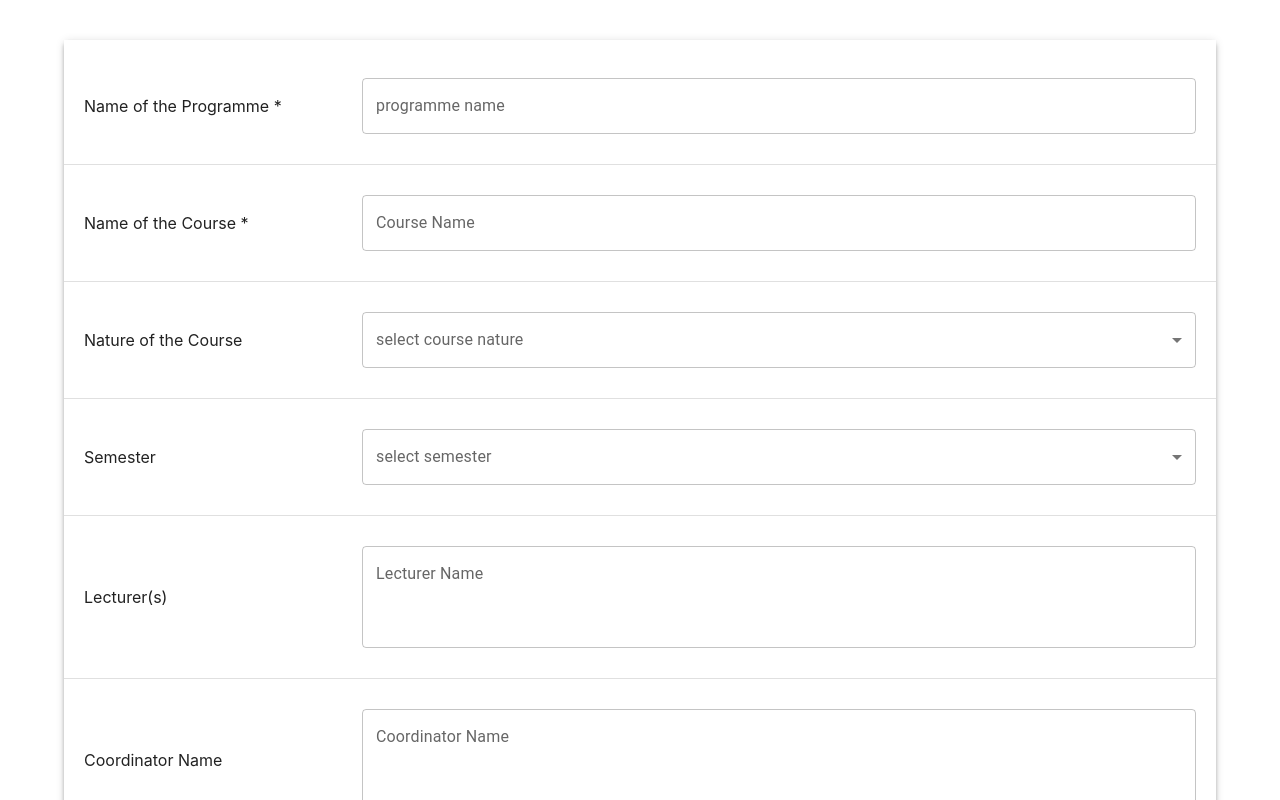
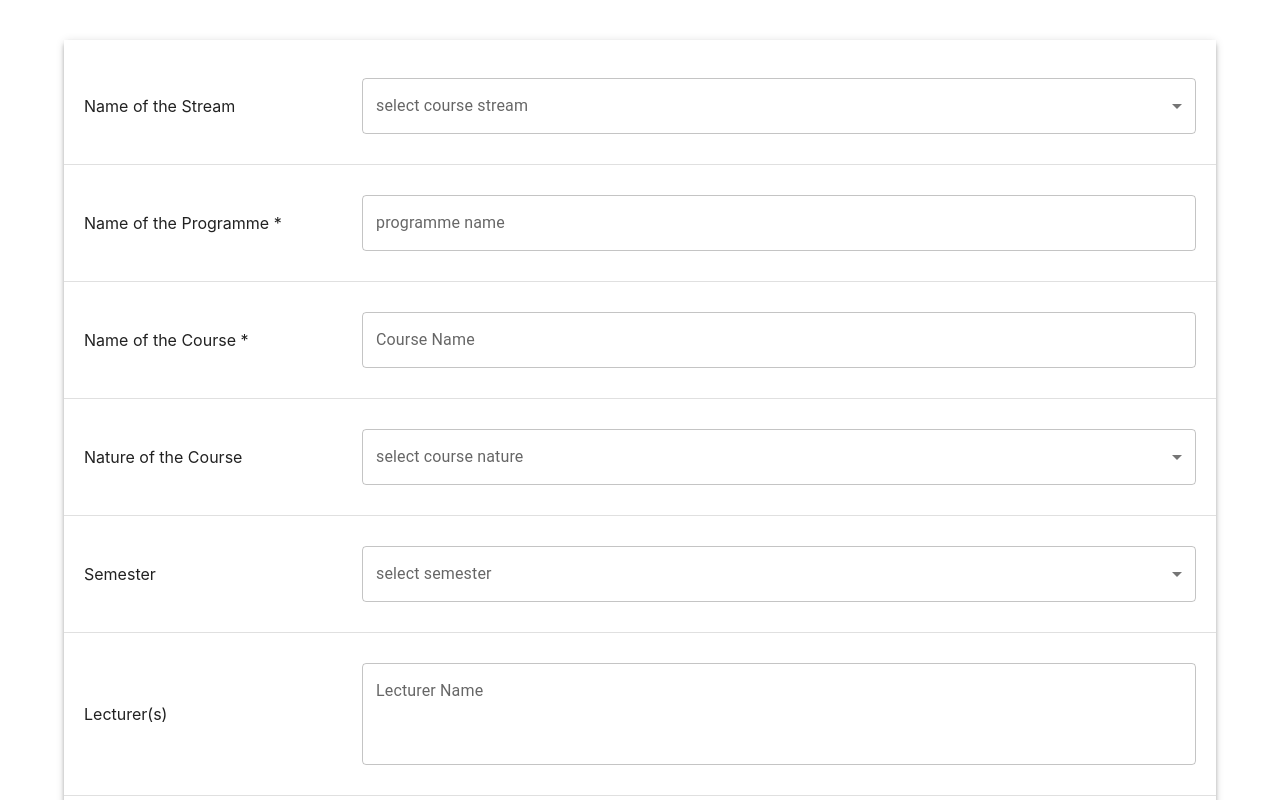
Before and after one commit to connectemea/course-outline, a React (Create React App) app: page / in a window 1280 px wide. Shown: the top 800 px of the page. Built offline with nearby package versions, Linux system fonts and the light colour scheme.

Commit message:
dropdown values added

```diff
--- a/src/Const.js
+++ b/src/Const.js
@@ -1,11 +1,37 @@
+const courseStreamValues = [
+  "Commerce and Management",
+  "Humanities and Social Science",
+  "Science",
+  "Physical Education",
+  "B.voc",
+];
+
 const courseNatureValues = [
   "Common course",
   "Core course",
   "Complimentry course",
-    "Open course"
+  "Open course",
+];
+
+const semesterValues = ["First", "Second", "Third", "Fourth", "Fifth", "Sixth"];
+
+const yearValues = [
+  "2018-2019",
+  "2019-2020",
+  "2020-2021",
+  "2021-2022",
+  "2022-2023",
+  "2023-2024",
 ];
 
 export const dataFields = [
+  {
+    title: "Name of the Stream",
+    name: "courseStream",
+    label: "select course stream",
+    type: "select",
+    values: courseStreamValues,
+  },
   {
     title: "Name of the Programme",
     name: "programmeName",
@@ -25,14 +51,14 @@ export const dataFields = [
     name: "courseNature",
     label: "select course nature",
     type: "select",
-      values:courseNatureValues
+    values: courseNatureValues,
   },
   {
     title: "Semester",
     name: "semester",
     label: "select semester",
     type: "select",
-      values:courseNatureValues
+    values: semesterValues,
   },
   {
     title: "Lecturer(s)",
@@ -51,7 +77,7 @@ export const dataFields = [
     name: "year",
     label: "select year",
     type: "select",
-      values:courseNatureValues
+    values: yearValues,
   },
   {
     title: "No of Credits ",
```
Lines whose indentation alone changed are shown as unchanged.
